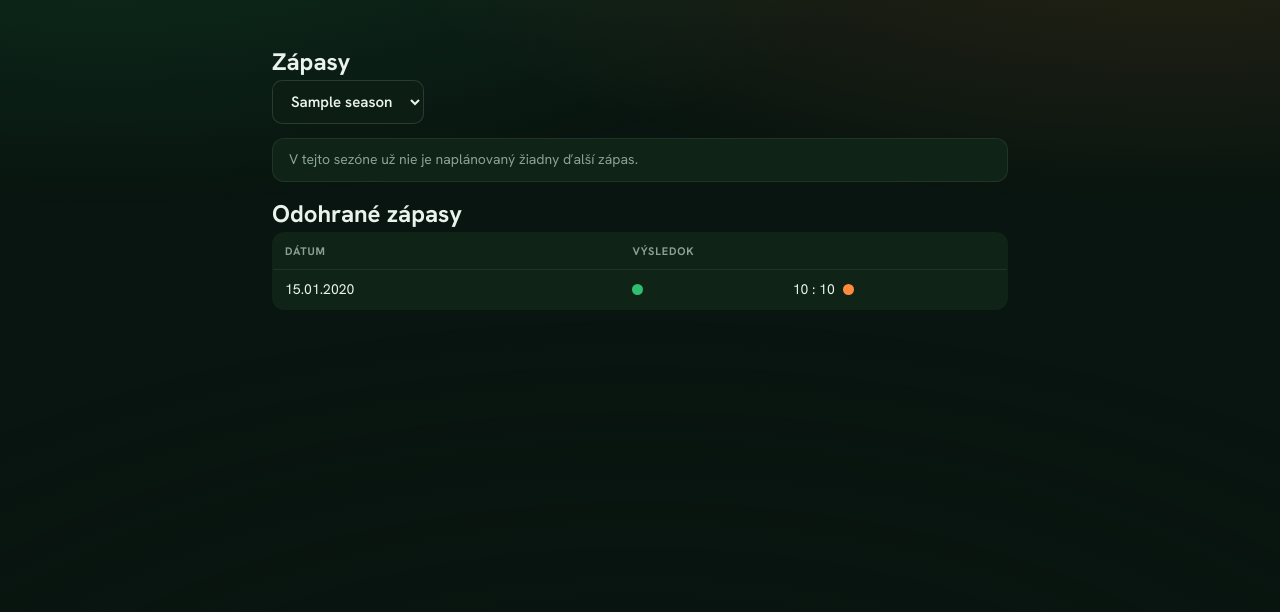
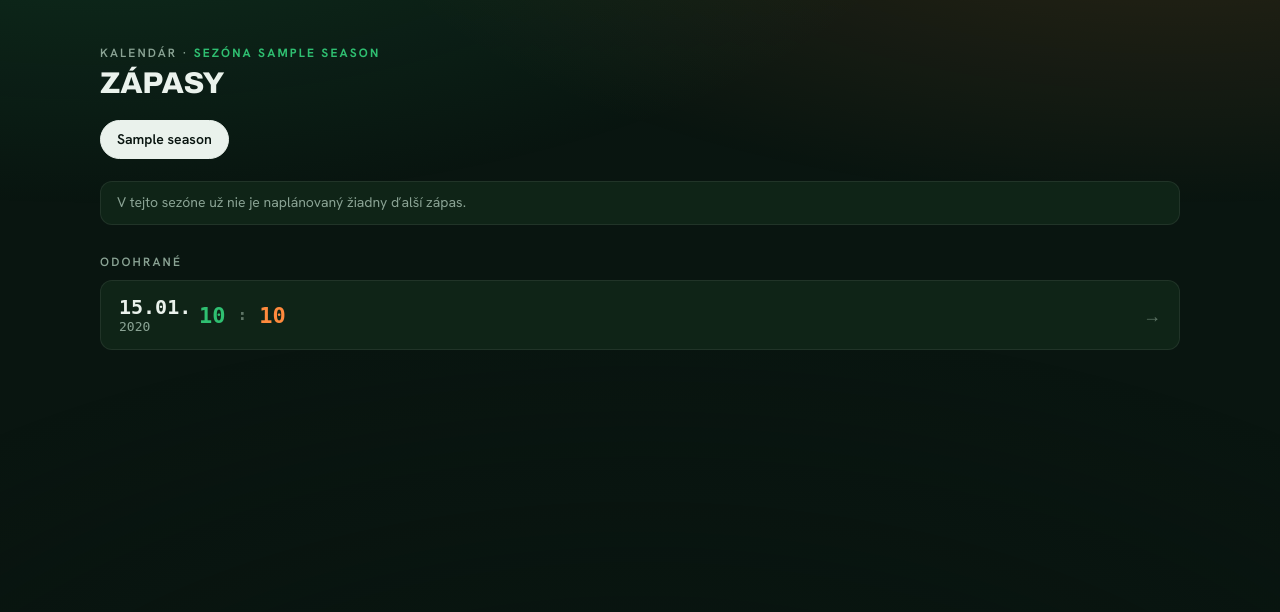
Before and after one commit to bercik29/cernyfoot-v2, a Flask app: a page that uses app/templates/matches/calendar.html in a window 1280 px wide. Shown: the part 65-677 px from the top of the page. Run offline with Flask 3, Linux system fonts and the light colour scheme; tables that the repository leaves empty hold one stand-in row (values such as "Sample post"); parts of the project's set-up code (start-up, migrations or seed data) failed here and were passed over; some web fonts are replaced.

Commit message:
Reskin 2/6: Zápasy — season pills + scoreboard rows
Calendar rebuilt on reference components: pill season switcher (links,
not a select), the upcoming match as a signup scoreboard (kit labels,
open '?' numerals, countdown in the board foot, fill/ghost actions),
future dates as planned/cancelled rows, and played matches as
scoreboard rows (mono day block, green:orange score, muted dashed
'Zrušené' rows). Signup/signout/deadline logic untouched.

Co-Authored-By: Claude Opus 4.8 <noreply@anthropic.com>

```diff
--- a/app/templates/matches/calendar.html
+++ b/app/templates/matches/calendar.html
@@ -2,91 +2,113 @@
 {% block title %}Zápasy — Fodbal Černyševského{% endblock %}
 
 {% block content %}
-<section class="page">
+<section class="page-wide view-fade" style="width:100%">
     <div class="page-head">
-        <h1>Zápasy</h1>
-        {% if seasons %}
-        <form method="GET" class="season-picker">
-            <select name="season" onchange="this.form.submit()">
-                {% for s in seasons %}
-                <option value="{{ s.label }}" {% if season and s.id == season.id %}selected{% endif %}>{{ s.label }}</option>
-                {% endfor %}
-            </select>
-        </form>
+        <p class="eyebrow">Kalendár{% if season %} · <b>sezóna {{ season.label }}</b>{% endif %}</p>
+        <h1 class="section-title">Zápasy</h1>
+        {% if off_season %}
+        <p class="sub">Momentálne je prestávka medzi sezónami — zobrazená je posledná.</p>
         {% endif %}
     </div>
 
-    {% if off_season %}
-    <p class="notice">Momentálne je prestávka medzi sezónami — zobrazená je posledná sezóna.</p>
+    {% if seasons %}
+    <div class="pill-row">
+        {% for s in seasons %}
+        <a class="pill {{ 'on' if season and s.id == season.id }}" href="{{ url_for('matches.calendar', season=s.label) }}">{{ s.label }}</a>
+        {% endfor %}
+    </div>
     {% endif %}
 
+    {# ---------- upcoming match: signup board ---------- #}
     {% if upcoming %}
-    <div class="card upcoming-card">
-        <h2>Najbližší zápas</h2>
-        <p class="match-date">{{ upcoming.date|skday }} {{ upcoming.date.strftime('%d.%m.%Y') }} · {{ season.match_start.strftime('%H:%M') }}–{{ season.match_end.strftime('%H:%M') }}</p>
-        <p class="signup-count">Prihlásených: <strong>{{ signup_count }}</strong></p>
-
-        {% if current_user.is_authenticated %}
+    <div class="card board">
+        <div class="board-head">
+            <span class="board-date mono">{{ upcoming.date|skday }} {{ upcoming.date.strftime('%d.%m.%Y') }} · {{ season.match_start.strftime('%H:%M') }}–{{ season.match_end.strftime('%H:%M') }}</span>
+            <span class="live">Najbližší zápas</span>
+        </div>
+        <div class="score">
+            <div class="team-side">
+                <span class="kit g"><span class="swatch"></span>Zelení</span>
+                <span class="num open">?</span>
+            </div>
+            <span class="vs">:</span>
+            <div class="team-side right">
+                <span class="kit o"><span class="swatch"></span>Oranžoví</span>
+                <span class="num open">?</span>
+            </div>
+        </div>
+        <p class="board-foot">
+            Prihlásených <span class="mono" style="color:var(--chalk)">{{ signup_count }}</span>
             {% if signup_open %}
+                · prihlasovanie do {{ signup_deadline.strftime('%d.%m. %H:%M') }}
+                <span class="countdown mono" data-deadline="{{ signup_deadline.isoformat() }}"></span>
+            {% else %}
+                · ⏱ prihlasovanie je uzavreté{% if signed_up %} — si na súpiske{% endif %}
+            {% endif %}
+        </p>
+        <div class="board-actions">
+            {% if current_user.is_authenticated and signup_open %}
                 {% if signed_up %}
-                <p class="you-are-in">✅ Si prihlásený</p>
+                <span class="you-are-in">✔ Si prihlásený</span>
                 <form method="POST" action="{{ url_for('matches.signout', match_id=upcoming.id) }}" class="inline-form">
                     <input type="hidden" name="csrf_token" value="{{ csrf_token() }}">
-                    <button type="submit" class="btn btn-ghost">Odhlásiť sa zo zápasu</button>
+                    <button type="submit" class="btn btn-ghost">Odhlásiť sa</button>
                 </form>
                 {% else %}
                 <form method="POST" action="{{ url_for('matches.signup', match_id=upcoming.id) }}" class="inline-form">
                     <input type="hidden" name="csrf_token" value="{{ csrf_token() }}">
-                    <button type="submit" class="btn btn-primary">Prihlásiť sa na zápas</button>
+                    <button type="submit" class="btn btn-fill">Prihlásiť sa na zápas</button>
                 </form>
                 {% endif %}
-                <p class="deadline-note">Prihlasovanie do {{ signup_deadline.strftime('%d.%m. %H:%M') }}
-                    <span class="countdown" data-deadline="{{ signup_deadline.isoformat() }}"></span></p>
-            {% else %}
-                <p class="deadline-note">⏱ Prihlasovanie je uzavreté{% if signed_up %} — si na súpiske ✅{% endif %}</p>
+            {% elif not current_user.is_authenticated %}
+                <a class="btn btn-fill" href="{{ url_for('auth.login') }}">Prihlás sa, ak chceš hrať</a>
             {% endif %}
-        {% else %}
-            <p class="deadline-note"><a href="{{ url_for('auth.login') }}">Prihlás sa</a>, ak chceš hrať.</p>
-        {% endif %}
-        <p><a href="{{ url_for('matches.detail', match_id=upcoming.id) }}">Detail zápasu →</a></p>
+            <a class="btn btn-ghost" href="{{ url_for('matches.detail', match_id=upcoming.id) }}">Detail zápasu →</a>
+        </div>
     </div>
     {% elif season %}
     <p class="notice">V tejto sezóne už nie je naplánovaný žiadny ďalší zápas.</p>
     {% endif %}
 
+    {# ---------- future matches ---------- #}
     {% if future_matches %}
-    <h2>Ďalšie zápasy</h2>
-    <ul class="match-list">
+    <p class="eyebrow" style="margin-top:28px">Ďalšie termíny</p>
+    <div class="match-list">
         {% for m in future_matches %}
-        <li>
-            <a href="{{ url_for('matches.detail', match_id=m.id) }}">{{ m.date.strftime('%d.%m.%Y') }}</a>
-            {% if m.status.value == 'cancelled' %}<span class="tag tag-cancelled">Zrušený</span>{% endif %}
-        </li>
+        <a class="match {{ 'off' if m.status.value == 'cancelled' }}" href="{{ url_for('matches.detail', match_id=m.id) }}">
+            <div class="m-day"><b>{{ m.date.strftime('%d.%m.') }}</b>{{ m.date.strftime('%Y') }}</div>
+            {% if m.status.value == 'cancelled' %}
+                <div class="m-none">Nehrá sa</div>
+                <span class="m-tag off">Zrušené</span>
+            {% else %}
+                <div class="m-none">{{ m.date|skday }}</div>
+                <span class="m-tag played">Naplánovaný</span>
+            {% endif %}
+        </a>
         {% endfor %}
-    </ul>
+    </div>
     {% endif %}
 
+    {# ---------- past matches: scoreboard rows ---------- #}
     {% if past_matches %}
-    <h2>Odohrané zápasy</h2>
-    <table class="table">
-        <thead><tr><th>Dátum</th><th>Výsledok</th></tr></thead>
-        <tbody>
+    <p class="eyebrow" style="margin-top:28px">Odohrané</p>
+    <div class="match-list">
         {% for m in past_matches %}
-            <tr>
-                <td><a href="{{ url_for('matches.detail', match_id=m.id) }}">{{ m.date.strftime('%d.%m.%Y') }}</a></td>
-                <td>
+        <a class="match {{ 'off' if m.status.value == 'cancelled' }}" href="{{ url_for('matches.detail', match_id=m.id) }}">
+            <div class="m-day"><b>{{ m.date.strftime('%d.%m.') }}</b>{{ m.date.strftime('%Y') }}</div>
             {% if m.status.value == 'cancelled' %}
-                        <span class="tag tag-cancelled">Nehralo sa</span>
+                <div class="m-none">Nehralo sa</div>
+                <span class="m-tag off">Zrušené</span>
             {% elif m.has_result %}
-                        <span class="score"><span class="dot dot-green"></span>{{ m.green_score }} : {{ m.orange_score }}<span class="dot dot-orange"></span></span>
+                <div class="m-score"><span class="g">{{ m.green_score }}</span><span class="sep">:</span><span class="o">{{ m.orange_score }}</span></div>
+                <span class="arrow">→</span>
             {% else %}
-                        <span class="tag">bez výsledku</span>
+                <div class="m-none">Bez výsledku</div>
+                <span class="m-tag off">?</span>
             {% endif %}
-                </td>
-            </tr>
+        </a>
         {% endfor %}
-        </tbody>
-    </table>
+    </div>
     {% endif %}
 </section>
 
```
Also changed, not shown: tests/test_core_domain.py (+4 -3 lines). Lines whose indentation alone changed are shown as unchanged.
